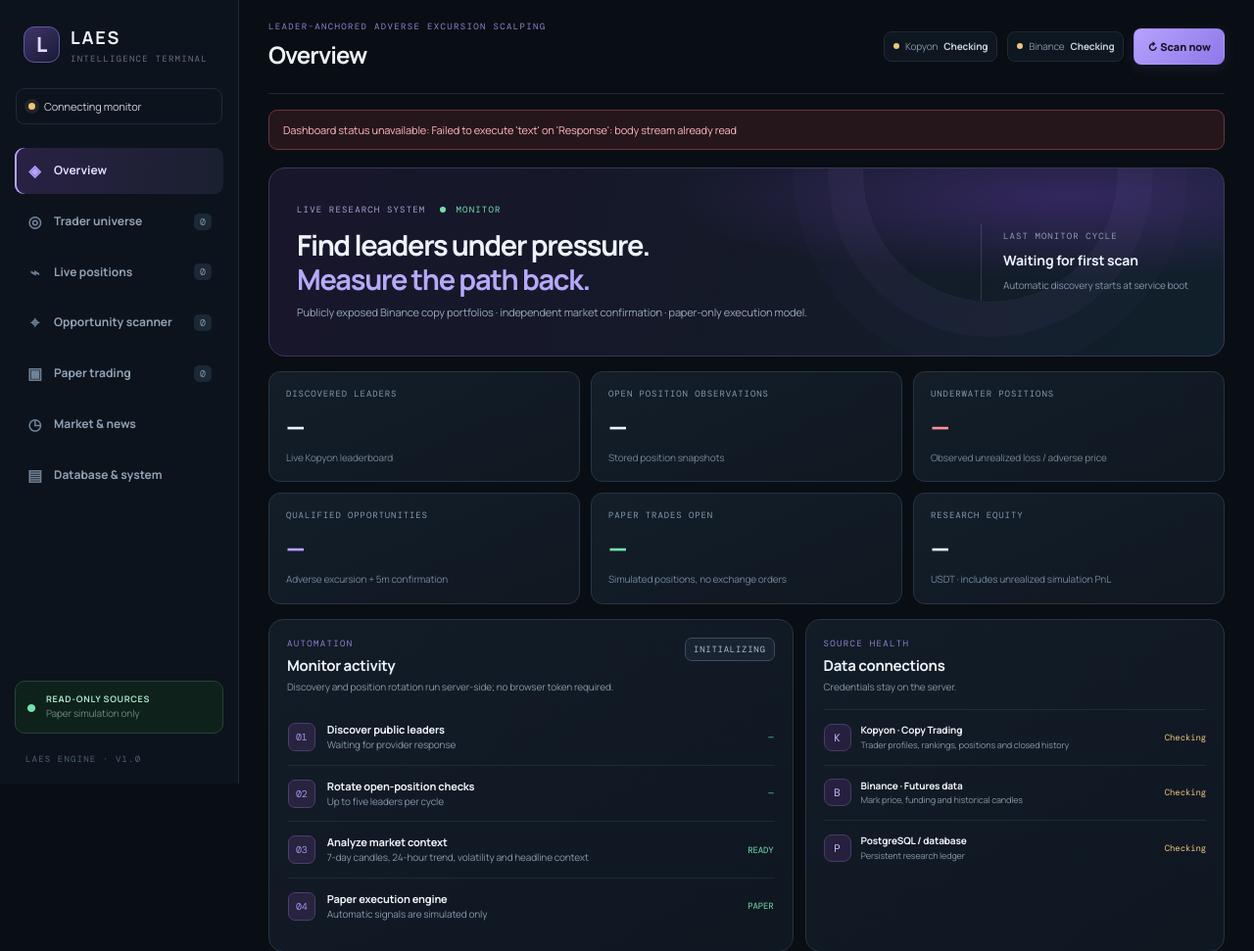
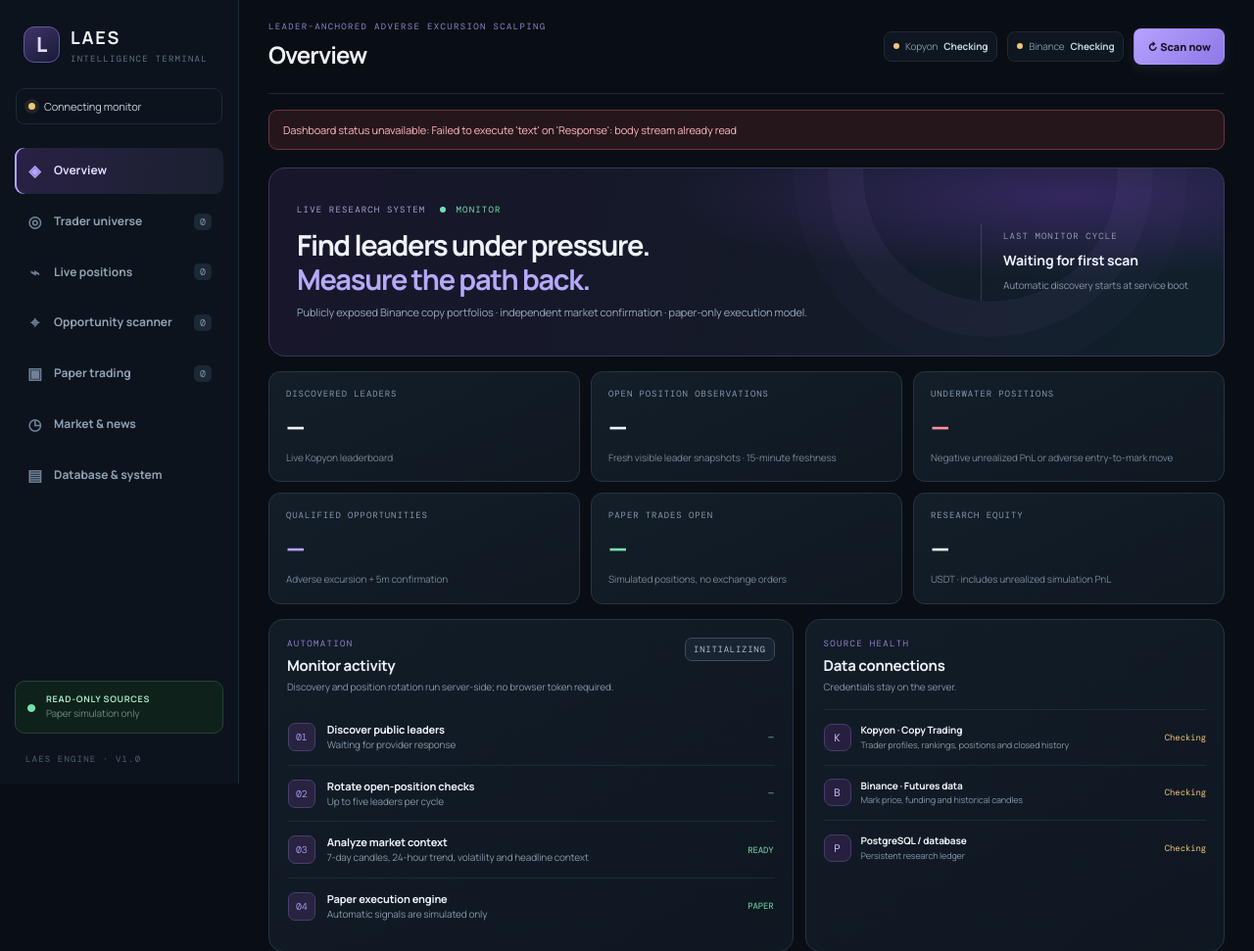
Before and after one commit to yashbajpaiknpindia-spec/laes-data-proof, a FastAPI app: page / in a window 1280 px wide. Shown: the top 971 px of the page at 98% size. Run offline with FastAPI, Linux system fonts and the light colour scheme; tables that the repository leaves empty hold one stand-in row (values such as "Sample post"); grey boxes marked "Sample" are stand-in pictures; data that the repository does not hold is empty; some libraries are stand-ins or nearby versions.

Commit message:
Clarify overview live-position freshness and underwater definition

```diff
--- a/templates/index.html
+++ b/templates/index.html
@@ -49,8 +49,8 @@
 
       <div class="metric-grid">
         <article class="metric-card"><div class="metric-label">DISCOVERED LEADERS</div><div class="metric-value" id="mTraders">—</div><div class="metric-foot" id="mTradersFoot">Live Kopyon leaderboard</div></article>
-        <article class="metric-card"><div class="metric-label">OPEN POSITION OBSERVATIONS</div><div class="metric-value" id="mPositions">—</div><div class="metric-foot" id="mPositionsFoot">Stored position snapshots</div></article>
-        <article class="metric-card"><div class="metric-label">UNDERWATER POSITIONS</div><div class="metric-value red" id="mUnderwater">—</div><div class="metric-foot">Observed unrealized loss / adverse price</div></article>
+        <article class="metric-card"><div class="metric-label">OPEN POSITION OBSERVATIONS</div><div class="metric-value" id="mPositions">—</div><div class="metric-foot" id="mPositionsFoot">Fresh visible leader snapshots · 15-minute freshness</div></article>
+        <article class="metric-card"><div class="metric-label">UNDERWATER POSITIONS</div><div class="metric-value red" id="mUnderwater">—</div><div class="metric-foot">Negative unrealized PnL or adverse entry-to-mark move</div></article>
         <article class="metric-card"><div class="metric-label">QUALIFIED OPPORTUNITIES</div><div class="metric-value violet" id="mOpportunities">—</div><div class="metric-foot">Adverse excursion + 5m confirmation</div></article>
         <article class="metric-card"><div class="metric-label">PAPER TRADES OPEN</div><div class="metric-value green" id="mPaperOpen">—</div><div class="metric-foot">Simulated positions, no exchange orders</div></article>
         <article class="metric-card"><div class="metric-label">RESEARCH EQUITY</div><div class="metric-value" id="mPaperEquity">—</div><div class="metric-foot" id="mPaperPnl">USDT · includes unrealized simulation PnL</div></article>
```
